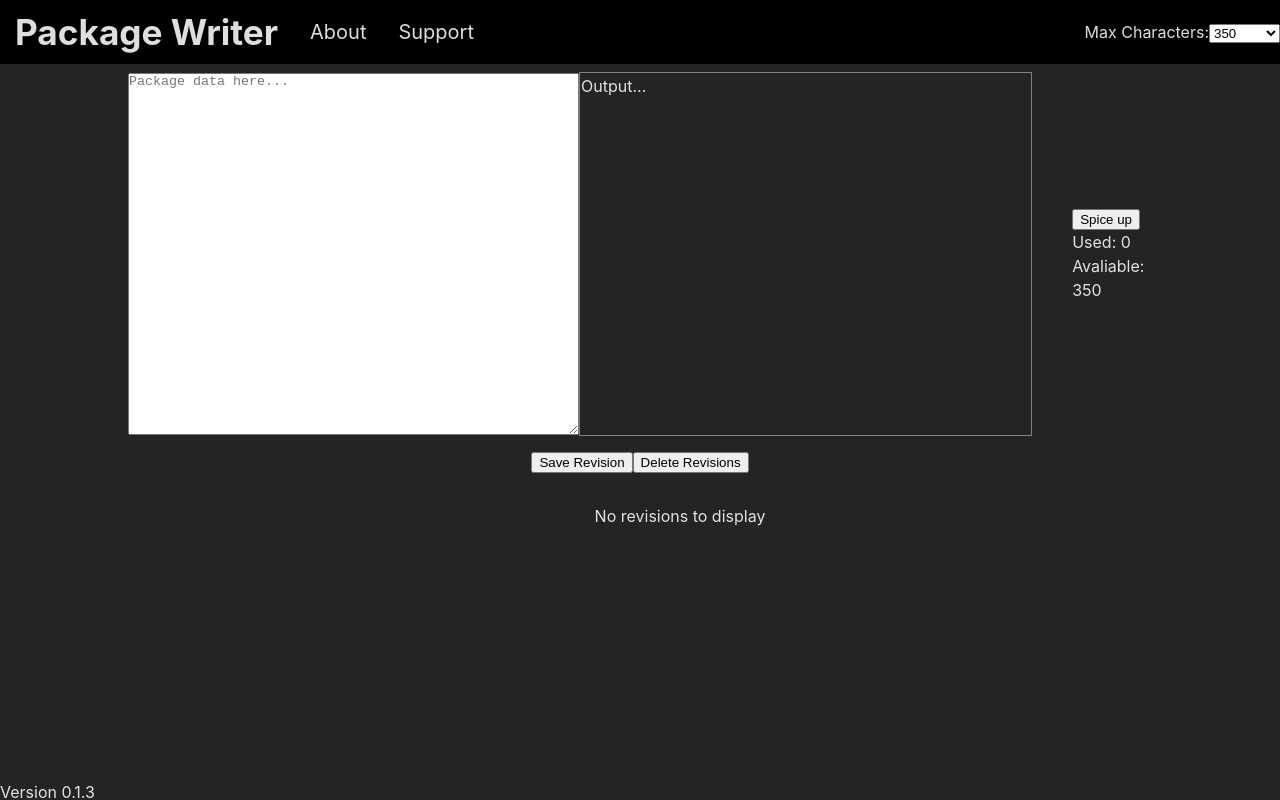
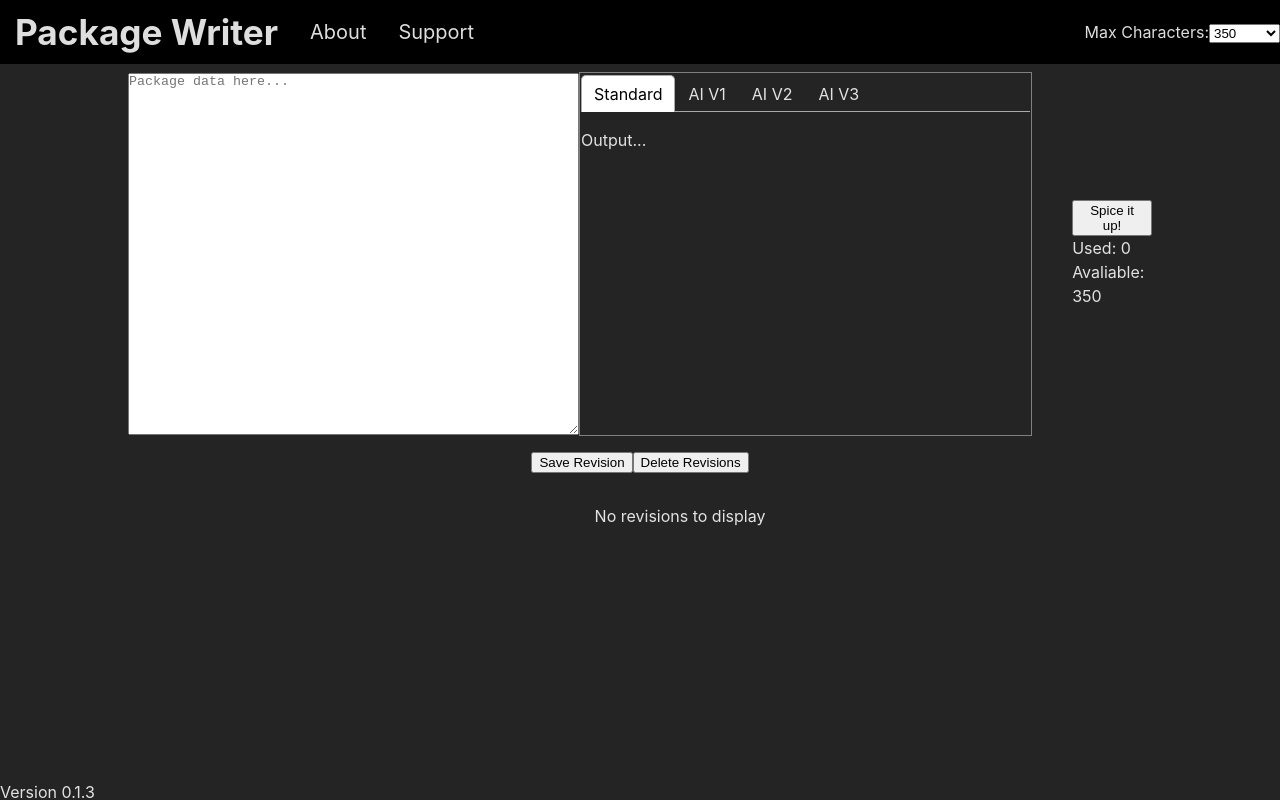
Before and after one commit to chesspro13/package_writer, a React (Vite) app: page / in a window 1280 px wide. Built offline with nearby package versions, Linux system fonts and the light colour scheme.

Commit message:
Added tabs for output

```diff
--- a/package.json
+++ b/package.json
@@ -16,12 +16,14 @@
     "react": "^18.2.0",
     "react-bootstrap": "^2.10.0",
     "react-dom": "^18.2.0",
-    "react-router-dom": "^6.21.3"
+    "react-router-dom": "^6.21.3",
+    "react-tabs": "^6.0.2"
   },
   "devDependencies": {
     "@types/express": "^4.17.21",
     "@types/react": "^18.2.43",
     "@types/react-dom": "^18.2.17",
+    "@types/react-tabs": "^5.0.5",
     "@typescript-eslint/eslint-plugin": "^6.14.0",
     "@typescript-eslint/parser": "^6.14.0",
     "@vitejs/plugin-react": "^4.2.1",
--- a/src/Editor/editor-body.tsx
+++ b/src/Editor/editor-body.tsx
@@ -1,5 +1,8 @@
 import "./editor.css";
 import { useState } from "react";
+import { Tabs, Tab, TabList, TabPanel } from "react-tabs";
+
+import 'react-tabs/style/react-tabs.css';
 
 interface setterProps {
   output_setter: React.Dispatch<React.SetStateAction<string>>;
@@ -20,11 +23,11 @@ function getTrueSize(str: string) {
 }
 
 function EditorBody(props: setterProps) {
-  const [packageText, setPackageText] = useState("");
+  const [packageText, setPackageText] = useState<string[]>(["","","",""]);
   let charactersUsed = 0;
 
   function formatOutput(event: React.ChangeEvent<HTMLTextAreaElement>) {
-    setPackageText(event.target.value);
+    setPackageText([event.target.value, packageText[1], packageText[2], packageText[3]]);
   }
 
   function createMarkupText(text: string) {
@@ -32,6 +35,10 @@ function EditorBody(props: setterProps) {
     let revision_text_b = "";
 
     charactersUsed = getTrueSize(text);
+
+    if (charactersUsed < 1){
+      return <p>Output...</p>
+    }
 
     for (var i = 0; i < text.length; i++)
       if (i < props.characterLimit)
@@ -56,7 +63,10 @@ function EditorBody(props: setterProps) {
 
   function getAId(){
     fetch("http://localhost:27415/api/status").then(a => {
-      a.json().then(b => console.log( b["message"]));
+      a.json().then(b => {
+        setPackageText([packageText[0], b["message"], b["message"], b["message"]])
+        console.log( b["message"])
+      });
     })
   }
 
@@ -70,13 +80,33 @@ function EditorBody(props: setterProps) {
       />
 
       <div className="output editorBox">
-        {packageText.length > 0 ? createMarkupText(packageText) : "Output..."}
+        <Tabs defaultIndex={0}>
+          <TabList>
+            <Tab>Standard</Tab>
+            <Tab>AI V1</Tab>
+            <Tab>AI V2</Tab>
+            <Tab>AI V3</Tab>
+          </TabList>
+          <TabPanel>
+            {createMarkupText(packageText[0])}
+          </TabPanel>
+          <TabPanel>
+            {createMarkupText(packageText[1])}
+          </TabPanel>
+          <TabPanel>
+            {createMarkupText(packageText[2])}
+          </TabPanel>
+          <TabPanel>
+            {createMarkupText(packageText[3])}
+          </TabPanel>
+        </Tabs>
+
       </div>
       {props.characterLimit == -1 ? (
         doNothing()
       ) : (
         <ul className="char-data">
-          <li><button onClick={getAId}>Spice up</button></li>
+          <li><button onClick={getAId}>Spice it up!</button></li>
           <li>Used: {charactersUsed}</li>
           <li>Avaliable: {props.characterLimit - charactersUsed}</li>
         </ul>
```
